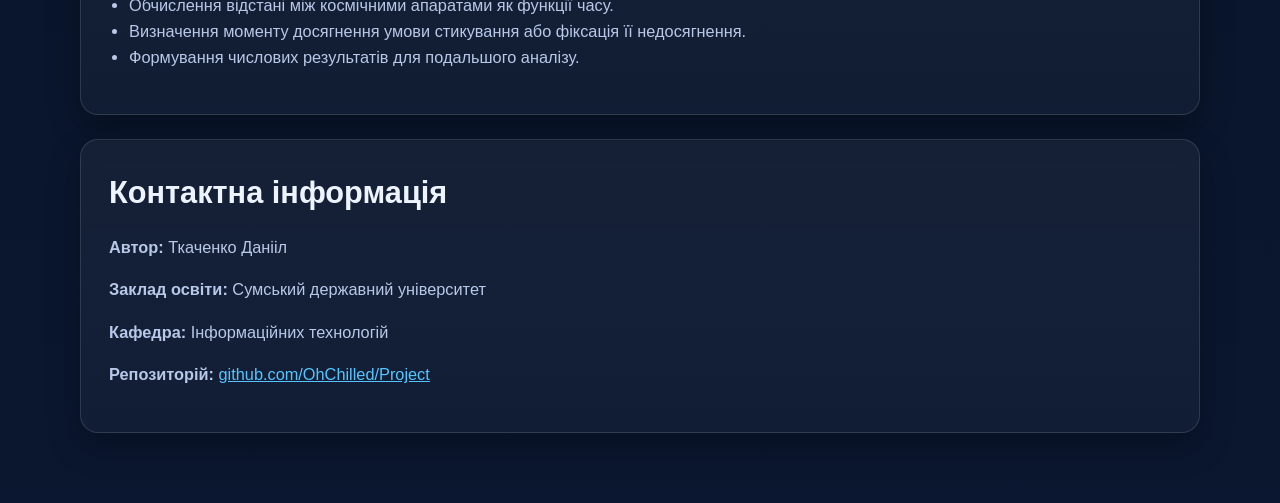
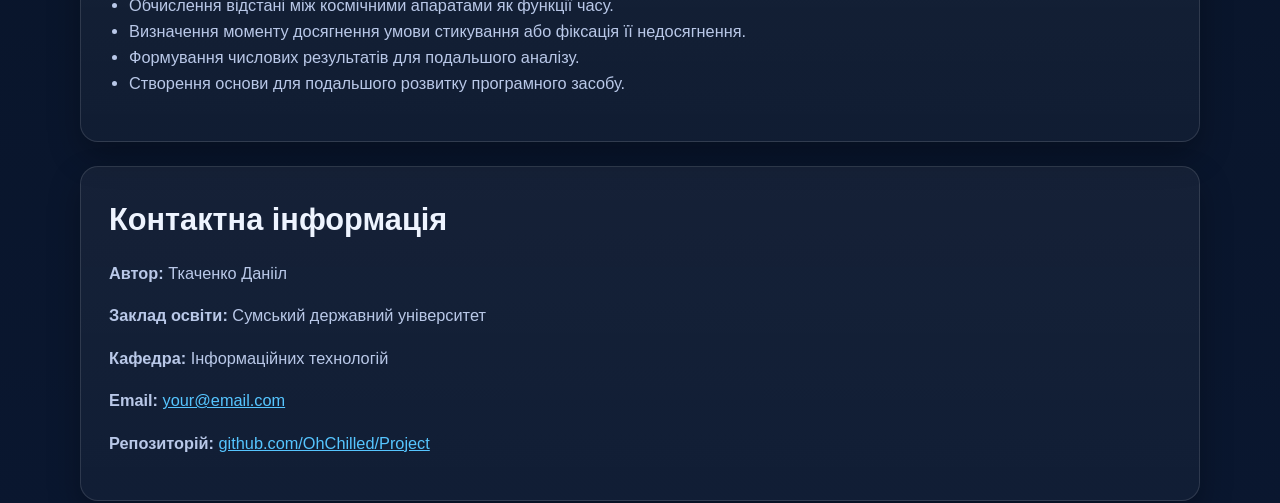
Before and after one commit to OhChilled/bachelor-landing, a plain HTML site: page index.html in a window 1280 px wide. Shown: the part 2393-2896 px from the top of the page. Drawn offline with Linux system fonts and the light colour scheme.

Commit message:
Поліпшення розділів контенту та додавання контактної електронної пошти

```diff
--- a/index.html
+++ b/index.html
@@ -117,6 +117,7 @@
             <li>Обчислення відстані між космічними апаратами як функції часу.</li>
             <li>Визначення моменту досягнення умови стикування або фіксація її недосягнення.</li>
             <li>Формування числових результатів для подальшого аналізу.</li>
+            <li>Створення основи для подальшого розвитку програмного засобу.</li>
         </ul>
     </section>
 
@@ -126,6 +127,7 @@
             <p><strong>Автор:</strong> Ткаченко Данііл</p>
             <p><strong>Заклад освіти:</strong> Сумський державний університет</p>
             <p><strong>Кафедра:</strong> Інформаційних технологій</p>
+            <p><strong>Email:</strong> <a href="mailto:tgctkachenko@gmail.com">your@email.com</a></p>
             <p><strong>Репозиторій:</strong> <a href="https://github.com/OhChilled/Project" target="_blank" rel="noopener noreferrer">github.com/OhChilled/Project</a></p>
         </address>
     </section>
```
